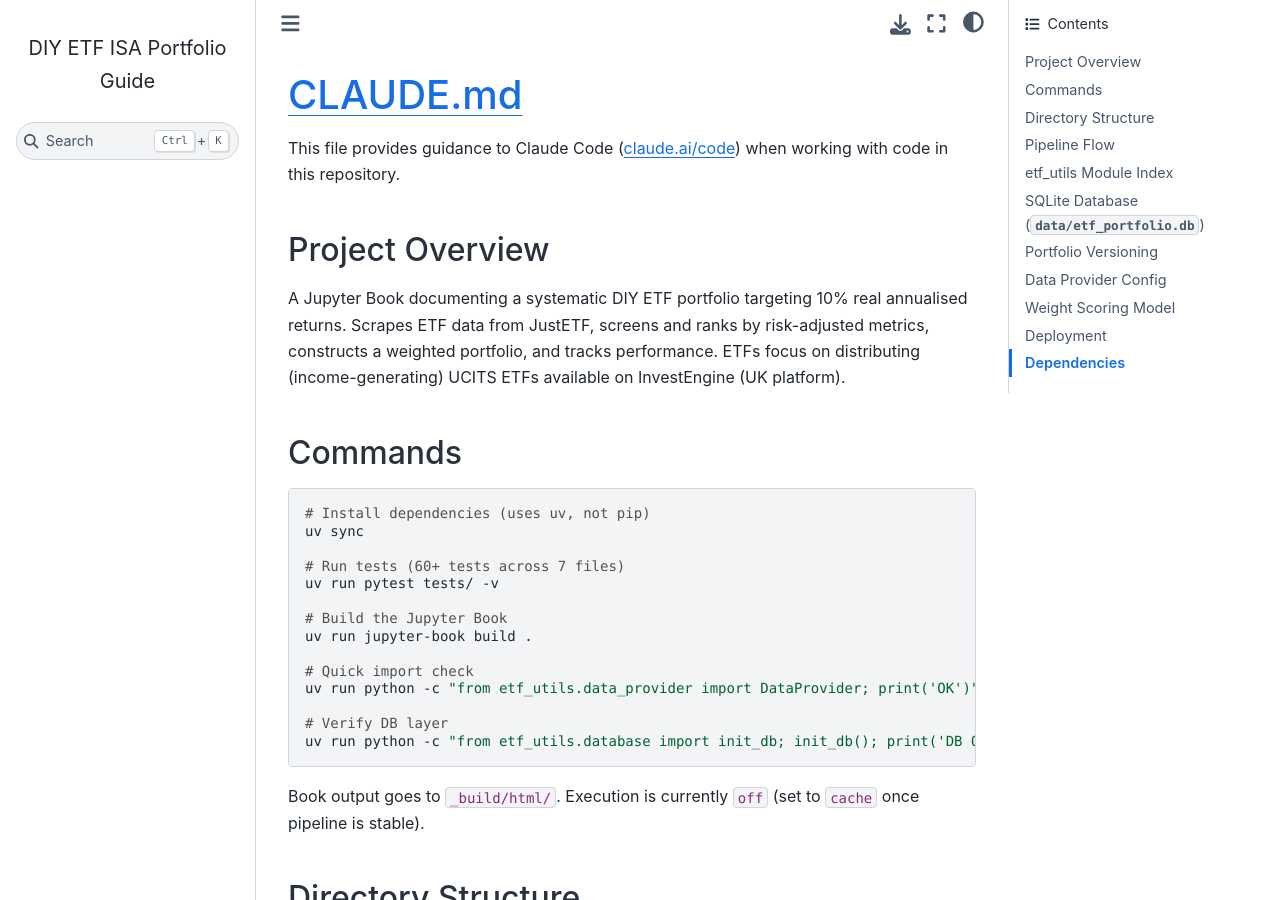
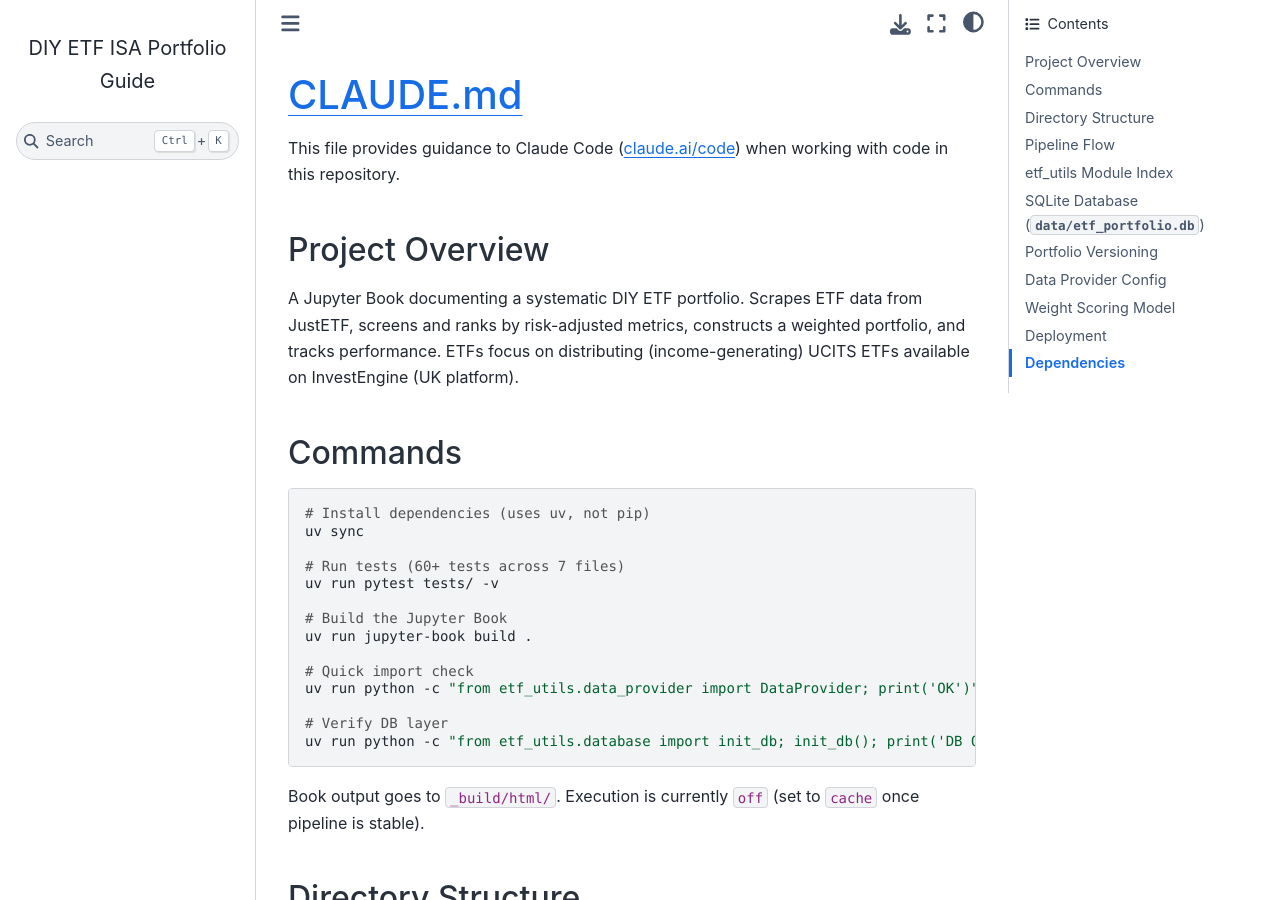
Before and after one commit to nairraks/etf-isa-portfolio, a Jupyter Book: the page built from CLAUDE.md, in a window 1280 px wide and 900 px high. Built offline with Jupyter Book 1.0.4 settings and Sphinx 7.4.7 and the Sphinx Book theme 1.1.4, drawn with Linux system fonts in a browser that asks for light colours; pages that are not in the unit, such as notebooks, are missing from menus.

Commit message:
Remove 10% returns claim and add prominent investment disclaimer
- Remove "targeting 10% real annualised returns" from index.md, pyproject.toml, and CLAUDE.md
- Replace mild disclaimer with a prominent admonition box warning that this is not investment advice and that investors can lose money
- Update performance tracking diagram text to be neutral

https://claude.ai/code/session_01GbPuiw4B2VTNwuvNUhQmpU

```diff
--- a/CLAUDE.md
+++ b/CLAUDE.md
@@ -4,7 +4,7 @@ This file provides guidance to Claude Code (claude.ai/code) when working with co
 
 ## Project Overview
 
-A Jupyter Book documenting a systematic DIY ETF portfolio targeting 10% real annualised returns. Scrapes ETF data from JustETF, screens and ranks by risk-adjusted metrics, constructs a weighted portfolio, and tracks performance. ETFs focus on distributing (income-generating) UCITS ETFs available on InvestEngine (UK platform).
+A Jupyter Book documenting a systematic DIY ETF portfolio. Scrapes ETF data from JustETF, screens and ranks by risk-adjusted metrics, constructs a weighted portfolio, and tracks performance. ETFs focus on distributing (income-generating) UCITS ETFs available on InvestEngine (UK platform).
 
 ## Commands
 
--- a/pyproject.toml
+++ b/pyproject.toml
@@ -1,7 +1,7 @@
 [project]
 name = "etf-isa-portfolio"
 version = "0.1.0"
-description = "A systematic DIY ETF ISA portfolio targeting 10% real annualised returns"
+description = "A systematic DIY ETF ISA portfolio using risk-adjusted ETF screening"
 requires-python = ">=3.13"
 dependencies = [
     "jupyter-book>=1.0.0,<2.0.0",
```
Also changed, not shown: index.md (+12 -3 lines).
